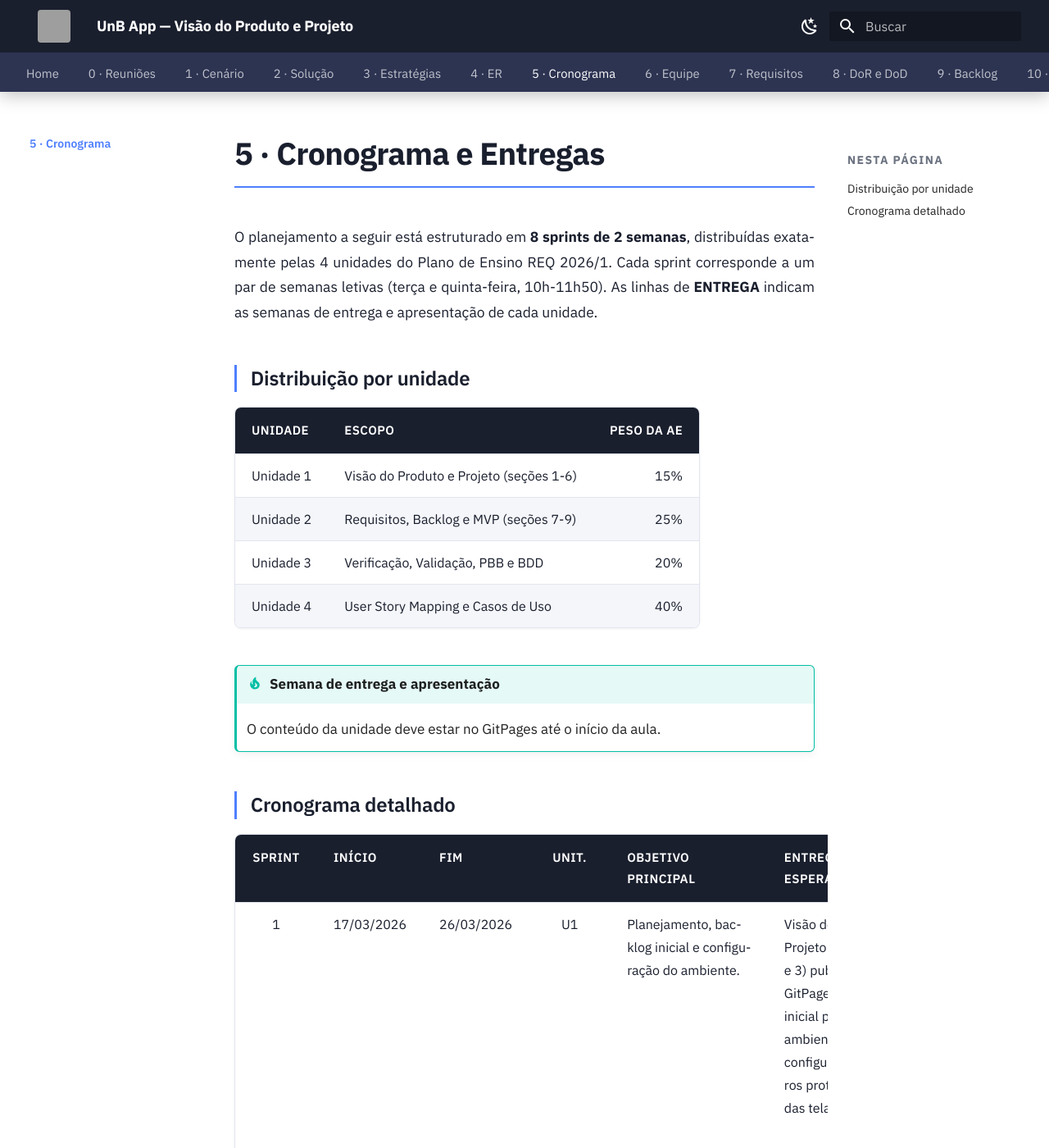
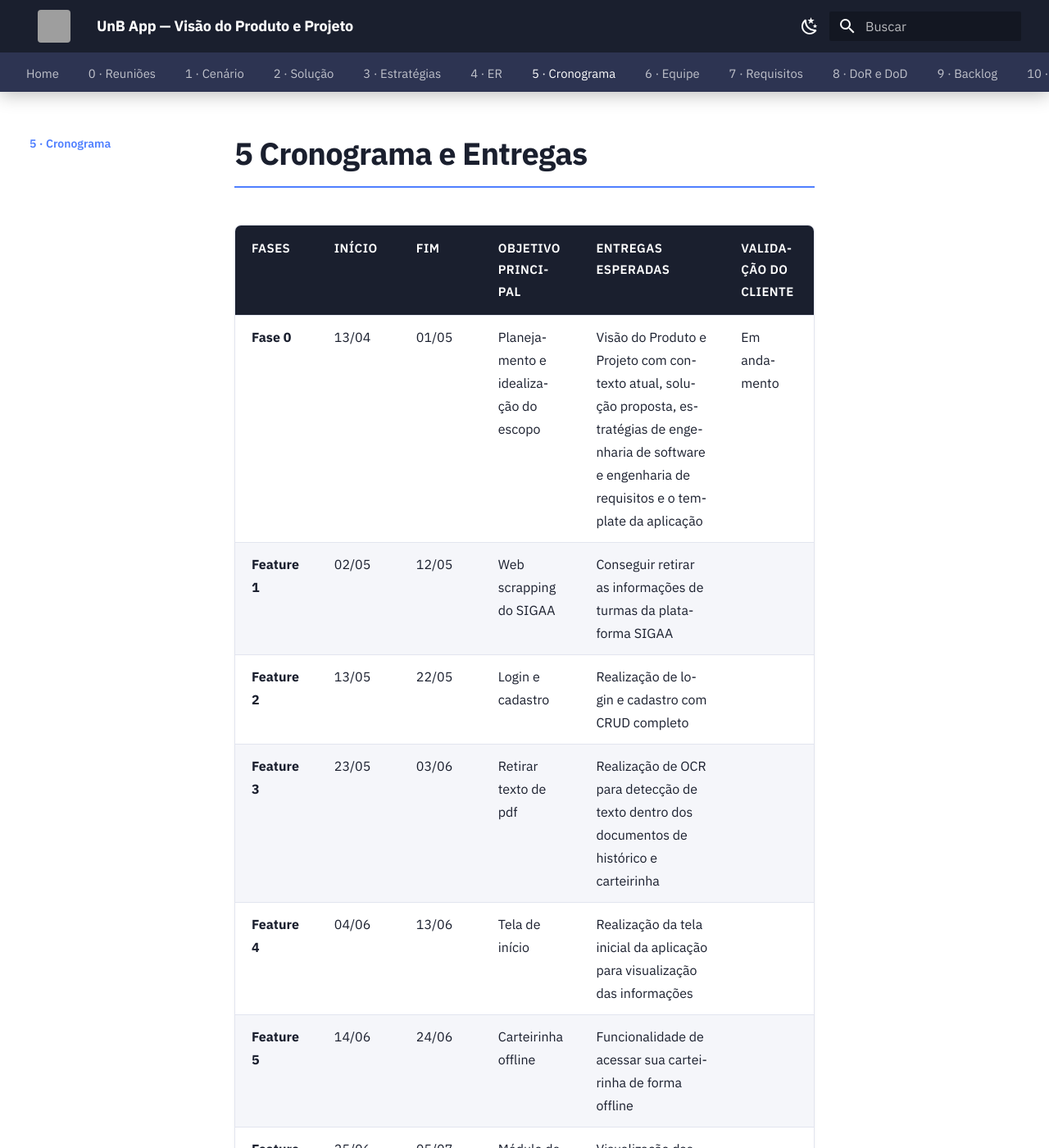
Before and after one commit to mdsreq-fga-unb/REQ-2026.1-T02-UnB-App, an MkDocs documentation site: the page built from docs/05-cronograma/index.md, in a window 1280 px wide and 1400 px high. Shown: the whole window at 82% size. Built offline with MkDocs 1.6.1 and Material for MkDocs 9.7.7, drawn with Linux system fonts in a browser that asks for light colours; some of the changed text lies outside the part shown; grey boxes are pictures that could not be loaded.

Commit message:
feat(docs): reorganiza cronograma e entregas para melhor clareza e estruturação das fases do projeto
Co-authored-by: RivaFIlho <riva.filho2017@gmail.com>

```diff
--- a/docs/05-cronograma/index.md
+++ b/docs/05-cronograma/index.md
@@ -1,32 +1,12 @@
-# 5 · Cronograma e Entregas
+# 5 Cronograma e Entregas
 
-O planejamento a seguir está estruturado em **8 sprints de 2 semanas**, distribuídas exatamente pelas 4 unidades do Plano de Ensino REQ 2026/1. Cada sprint corresponde a um par de semanas letivas (terça e quinta-feira, 10h-11h50). As linhas de **ENTREGA** indicam as semanas de entrega e apresentação de cada unidade.
-
-## Distribuição por unidade
-
-| Unidade | Escopo | Peso da AE |
-|---|---|---:|
-| Unidade 1 | Visão do Produto e Projeto (seções 1-6) | 15% |
-| Unidade 2 | Requisitos, Backlog e MVP (seções 7-9) | 25% |
-| Unidade 3 | Verificação, Validação, PBB e BDD | 20% |
-| Unidade 4 | User Story Mapping e Casos de Uso | 40% |
-
-!!! tip "Semana de entrega e apresentação"
-    O conteúdo da unidade deve estar no GitPages até o início da aula.
-
-## Cronograma detalhado
-
-| Sprint | Início | Fim | Unit. | Objetivo principal | Entregas esperadas | Validação |
-|:---:|---|---|:---:|---|---|---|
-| 1 | 17/03/2026 | 26/03/2026 | U1 | Planejamento, backlog inicial e configuração do ambiente. | Visão do Produto e Projeto (seções 1, 2 e 3) publicadas no GitPages; backlog inicial priorizado; ambiente Flutter configurado; primeiros protótipos Figma das telas principais. | Validação das ideias iniciais com Maria Fátima; confirmação das características de produto e prioridades do MVP. |
-| 2 | 31/03/2026 | 09/04/2026 | U1 | Estratégias de ESW, ER e cronograma (seções 3-5) e refinamento do backlog. | Documento completo da Unidade 1 (seções 1-6) publicado no GitPages; estratégia Scrum/XP justificada; ER mapeado por fases; cronograma e equipe definidos. | Revisão interna do documento antes da entrega; alinhamento com Maria Fátima sobre cronograma de reuniões. |
-| - | 14/04/2026 | 16/04/2026 | ENTREGA U1 | Entrega e apresentação da Unidade 1 (peso: 15% da AE). | GitPages com todo o conteúdo das seções 1-6 publicado até o início da aula do 1º dia da apresentação. | Apresentação por sorteio em sala; 3+ integrantes obrigatórios. |
-| 3 | 21/04/2026 | 30/04/2026 | U2 | Elicitação aprofundada e descrição de requisitos funcionais (RF). | Lista preliminar de RFs derivados das características C01-C04; complementos com Maria Fátima; user stories rascunhadas para os épicos principais. | Revisão dos user stories com Maria Fátima; clareza dos épicos e cobertura das necessidades do público 60+. |
-| 4 | 05/05/2026 | 14/05/2026 | U2 | RNFs (URPS+, DoR, DoD), backlog completo e definição do MVP. | Lista final de RFs e RNFs (modelo URPS+); DoR e DoD consolidados; backlog priorizado (MoSCoW); MVP definido com as features essenciais das sprints 5-8. | Validação do MVP com Maria Fátima; confirmação de que o escopo é suficiente para resolver as barreiras identificadas. |
-| - | 19/05/2026 | 21/05/2026 | ENTREGA U2 | Entrega e apresentação da Unidade 2 (peso: 25% da AE) e início da codificação. | Seções 7-9 publicadas no GitPages (RF, RNFs, DoR, DoD, backlog e MVP); codificação Flutter pode ser iniciada a partir desta entrega. | Apresentação por sorteio em sala; 3+ integrantes obrigatórios. |
-| 5 | 26/05/2026 | 04/06/2026 | U3 | Carteirinha offline (C01) e login SIGAA, primeira funcionalidade do MVP. | Login funcional com credenciais UnB; carteirinha gerada em cache local; funcionamento sem internet; QR Code legível nas catracas; APK de desenvolvimento disponível no GitPages. | Teste presencial de login e carteirinhas com Maria Fátima na catraca do RU. |
-| 6 | 09/06/2026 | 18/06/2026 | U3 | Grade horária offline (C02) e verificação/validação dos requisitos entregues. | Grade do semestre disponível offline; mapa de sala por bloco; verificação dos RFs/RNFs entregues contra critérios WCAG 2.1; lições aprendidas U1 e U2 registradas (seção 10). | Teste de localização de sala com Maria Fátima; revisão de acessibilidade das telas entregues. |
-| - | 16/06/2026 | 18/06/2026 | ENTREGA U3 | Entrega e apresentação da Unidade 3 (peso: 20% da AE). | PBB e BDD aplicados ao backlog; verificação/validação documentadas; APK atualizado no GitPages; lições aprendidas U1-U2 publicadas. | Apresentação por sorteio em sala; 3+ integrantes obrigatórios. |
-| 7 | 23/06/2026 | 02/07/2026 | U4 | Rotina acadêmica e notificações proativas (C02 e C03), com User Story Mapping. | Visão do dia com aulas e prazos; alertas push via FCM; calendário acadêmico; User Story Map publicado no GitPages; casos de uso modelados para as funcionalidades principais. | Avaliação da utilidade das notificações com Maria Fátima; revisão do User Story Map. |
-| 8 | 07/07/2026 | 16/07/2026 | U4 | Central de Acolhimento e Letramento Digital (C04) e homologação final do MVP. | Tutoriais em vídeo e texto; guia de primeiro acesso; MVP completo integrado; testes finais de acessibilidade e especificação de casos de uso; APK final no GitPages; lições aprendidas U3-U4. | Sessão de homologação completa com Maria Fátima; aprovação final; depoimento de uso. |
-| - | 14/07/2026 | 16/07/2026 | ENTREGA U4 | Entrega e apresentação da Unidade 4 (peso: 40% da AE), maior peso do semestre. | User Story Mapping, modelos e especificações de casos de uso publicados; MVP final no GitPages com APK; lições aprendidas completas (seção 10). | Apresentação por sorteio em sala; 3+ integrantes obrigatórios. |
+| Fases | Início | Fim | Objetivo Principal | Entregas Esperadas | Validação do Cliente |
+|-------|--------|-----|--------------------|--------------------|----------------------|
+| **Fase 0** | 13/04 | 01/05 | Planejamento e idealização do escopo | Visão do Produto e Projeto com contexto atual, solução proposta, estratégias de engenharia de software e engenharia de requisitos e o template da aplicação | Em andamento |
+| **Feature 1** | 02/05 | 12/05 | Web scrapping do SIGAA | Conseguir retirar as informações de turmas da plataforma SIGAA | |
+| **Feature 2** | 13/05 | 22/05 | Login e cadastro | Realização de login e cadastro com CRUD completo | |
+| **Feature 3** | 23/05 | 03/06 | Retirar texto de pdf | Realização de OCR para detecção de texto dentro dos documentos de histórico e carteirinha | |
+| **Feature 4** | 04/06 | 13/06 | Tela de início | Realização da tela inicial da aplicação para visualização das informações | |
+| **Feature 5** | 14/06 | 24/06 | Carteirinha offline | Funcionalidade de acessar sua carteirinha de forma offline | |
+| **Feature 6** | 25/06 | 05/07 | Módulo de Acompanhamento de Desempenho | Visualização das suas ex-matérias e notas do histórico | |
+| **Feature 7** | 06/07 | 15/07 | Guia de acompanhamento | Um guia visual e prático de como acessar as plataformas SIGAA e Aprender para variadas informações | |
```
